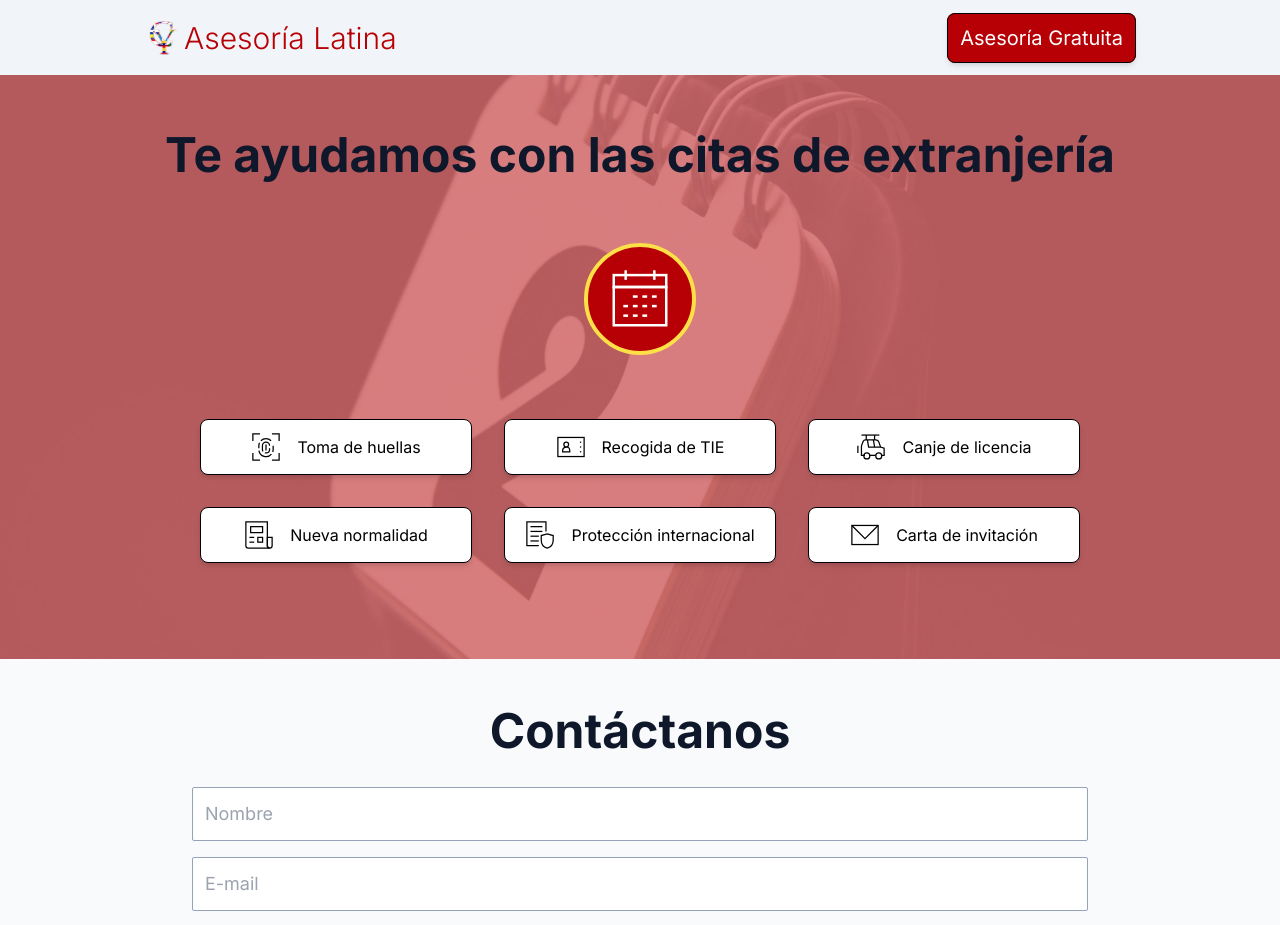
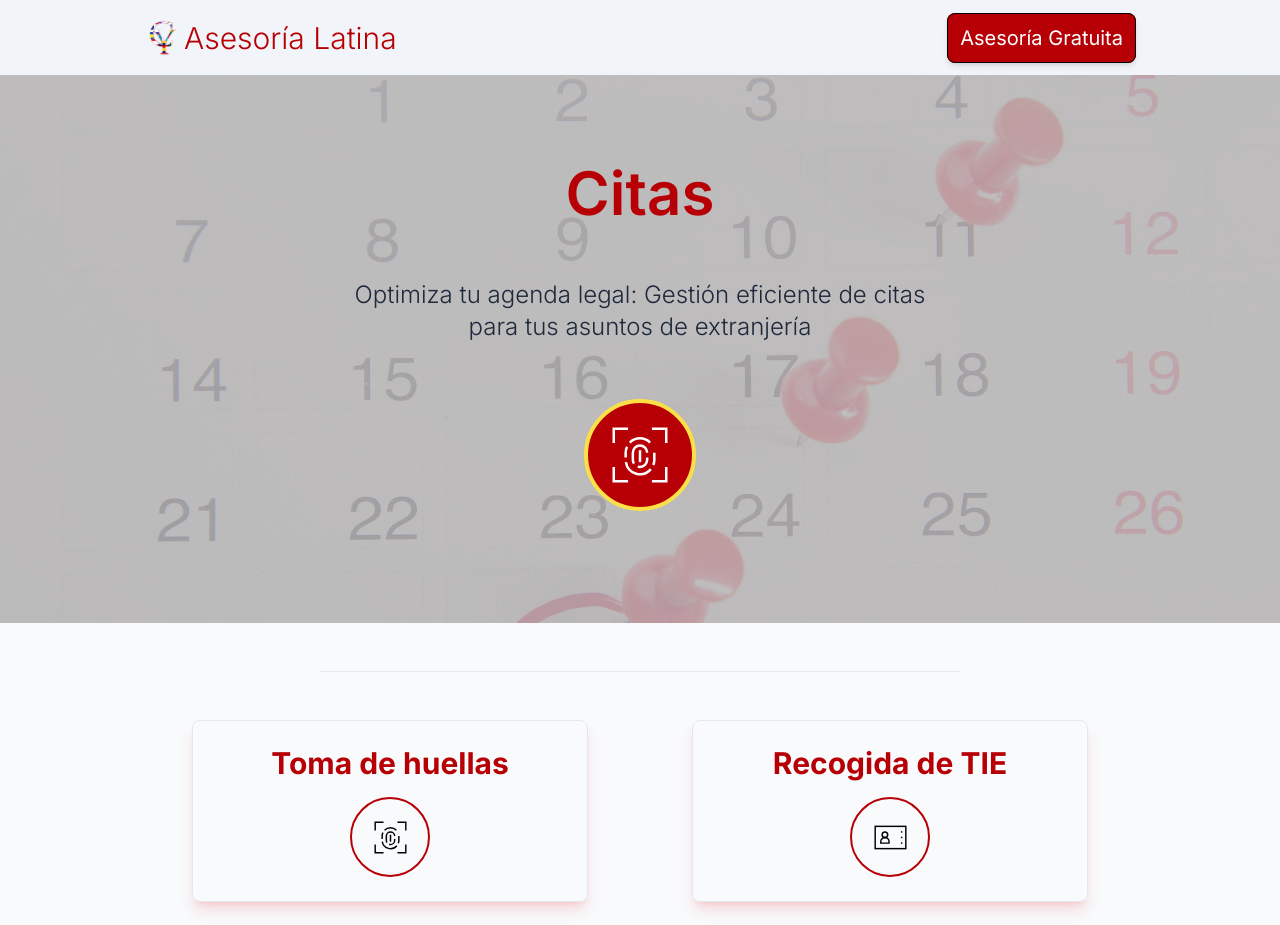
Before and after one commit to ByronCalvete/yc-asesoria-next, a Next.js app: page /citas in a window 1280 px wide. Shown: the top 925 px of the page. Built offline with nearby package versions, Linux system fonts and the light colour scheme.

Commit message:
add: new styling for citas page

```diff
--- a/app/citas/page.jsx
+++ b/app/citas/page.jsx
@@ -1,9 +1,7 @@
 import Image from 'next/image'
-import Appointment from './components/Appointment'
 import ContactForm from '../components/ContactForm'
 
-export default function Citas() {
-  const appointments = [
+const data = [
   {
     id: 1,
     name: 'Toma de huellas',
@@ -36,28 +34,38 @@ export default function Citas() {
   }
 ]
 
+export default function Citas() {
   return (
     <main>
-      <div className="bg-citas bg-cover bg-center dark:bg-none dark:bg-[#363939]">
-        <section id="hero" className="max-w-5xl mx-auto flex flex-col justify-center px-6 py-14 items-center gap-8 sm:gap-10 scroll-mt-40">
-          <h2 className="text-4xl font-bold text-left sm:text-5xl text-slate-900 dark:text-white mb-2 sm:mb-6">
-            Te ayudamos con las citas de extranjería
+      <section className="bg-citas bg-center bg-cover py-6 sm:py-16 mb-6 sm:mb-12">
+        <section id="hero" className="max-w-6xl mx-auto flex flex-col-reverse justify-center sm:flex-row p-6 items-center gap-8 sm:gap-10 scroll-mt-40">
+          <article className="max-w-xl flex flex-col items-center gap-14">
+            <h2 className="text-4xl font-semibold text-center sm:text-6xl text-yc-red dark:text-white">
+              Citas
             </h2>
+            <p className="text-xl sm:text-2xl font-light text-center text-slate-800">Optimiza tu agenda legal: Gestión eficiente de citas para tus asuntos de extranjería</p>
             <figure className="w-28 h-28 mb-6 bg-yc-red rounded-full border-4 border-yellow-300 grid place-content-center">
-            <Image width={60} height={60} src="/citas.svg" alt="Pendiente descripción" />
+              <Image width={60} height={60} src="/renovaciones.svg" alt="Pendiente descripción" />
             </figure>
-          <ul className="w-full grid grid-cols-1 sm:grid-cols-3 gap-8 px-2 sm:px-12">
-            {appointments.map(appointment => (
-              <Appointment
-                key={appointment.id}
-                name={appointment.name}
-                logo={appointment.img}
-              />
+          </article>
+        </section>
+      </section>
+
+      <hr className="mx-auto bg-black dark:bg-white w-1/2" />
+
+      <section className="max-w-5xl my-6 grid sm:grid-cols-2 mx-auto p-6 gap-6 sm:gap-y-12">
+        {data.map(t => (
+          <article key={t.id} className="w-full sm:w-5/6 mx-auto flex flex-col items-center border border-slate-200 rounded-lg py-6 px-8 text-center shadow-lg shadow-red-500/20">
+            <h3 className="text-2xl sm:text-3xl font-bold text-yc-red mb-4">{t.name}</h3>
+            <figure className="w-20 h-20 rounded-full border-2 border-yc-red grid place-content-center">
+              <Image width={35} height={35} src={t.img} alt="Pendiente descripción"/>
+            </figure>
+          </article>
         ))}
-          </ul>
-          <button></button>
       </section>
-      </div>
+
+      <hr className="mx-auto bg-black dark:bg-white w-1/2" />
+
       <ContactForm />
     </main>
   )
--- a/tailwind.config.js
+++ b/tailwind.config.js
@@ -18,7 +18,7 @@ module.exports = {
         'hero': "url('/pattern.svg')",
         'hero2': "url('/portada.jpg')",
         'arraigo': "url('/arraigos.jpg')",
-        'citas': "url('/calendar.jpg')",
+        'citas': "url('/citas.jpg')",
         'residencia': "url('/residencia-espana.jpg')",
         'estancias': "url('/estancias-legales.jpg')",
         'renovaciones': "url('/renovaciones.jpg')",
```
Also changed, not shown: public/calendar.jpg (deleted), public/citas.jpg (added). Lines whose indentation alone changed are shown as unchanged.
